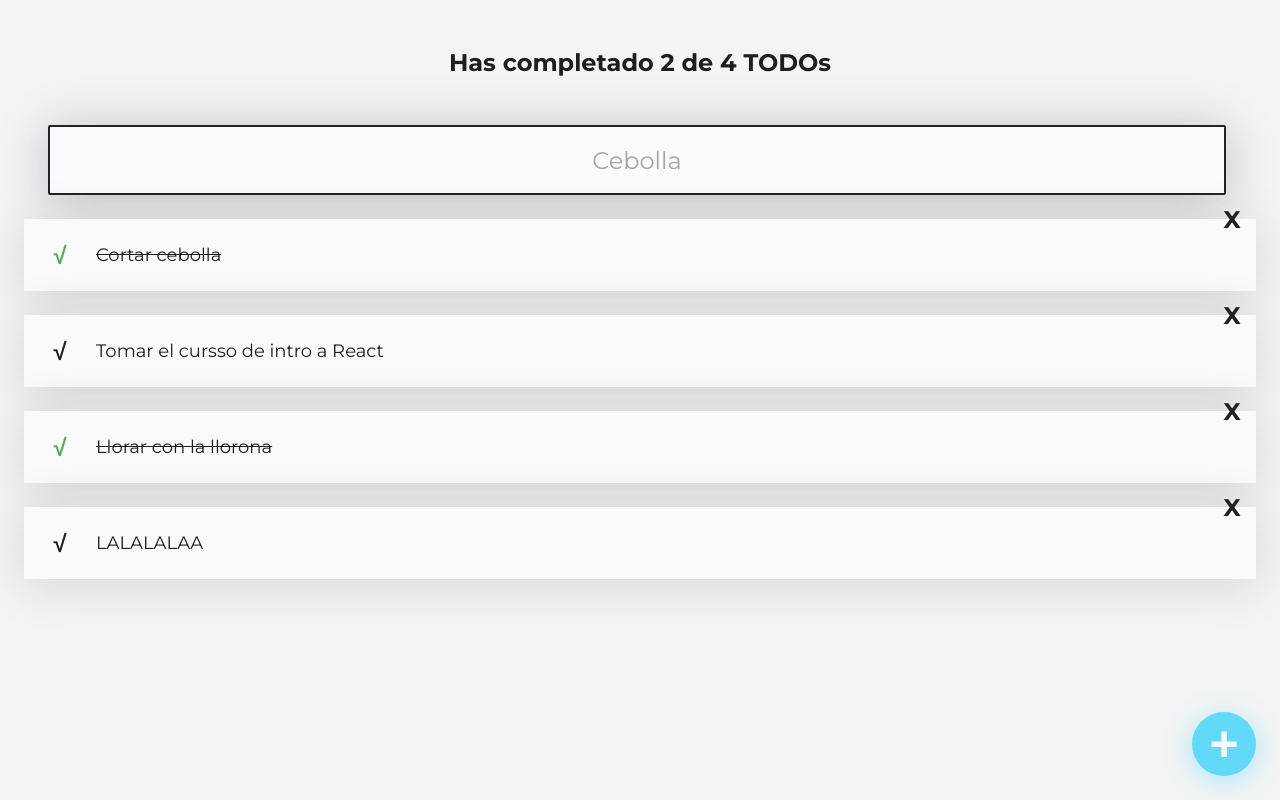
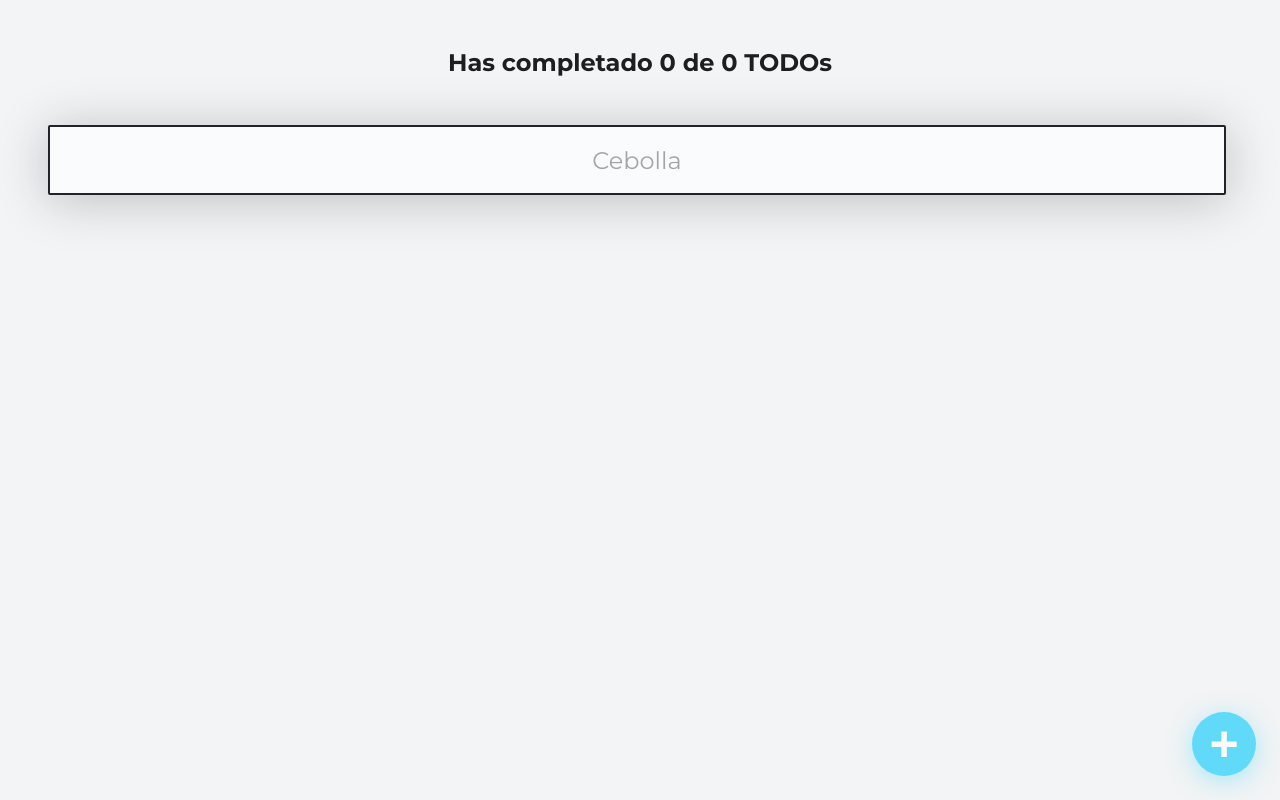
Before and after one commit to erickaltamirano07/introducion_react_js, a React (Create React App) app: page / in a window 1280 px wide. Built offline with nearby package versions, Linux system fonts and the light colour scheme.

Commit message:
clase 13
Local Storage

```diff
--- a/src/components/App.js
+++ b/src/components/App.js
@@ -2,15 +2,25 @@
 import { AppUI } from "./AppUI";
 //import "./App.css";
 
-const defaultTodos = [
+/*const defaultTodos = [
   { text: "Cortar cebolla", completed: true },
   { text: "Tomar el cursso de intro a React", completed: false },
   { text: "Llorar con la llorona", completed: true },
   { text: "LALALALAA", completed: false },
-];
+];*/
 
 function App() {
-  const [todos, setTodos] = React.useState(defaultTodos);
+  const localStorageTodos = localStorage.getItem("TODOS_V1");
+  let parseTodos;
+
+  if (!localStorageTodos) {
+    localStorage.setItem("TODOS_V1", JSON.stringify([]));
+    parseTodos = [];
+  } else {
+    parseTodos = JSON.parse(localStorageTodos);
+  }
+
+  const [todos, setTodos] = React.useState(parseTodos);
   const [searchValue, setSearchValue] = React.useState("");
 
   const completedTodos = todos.filter((todo) => !!todo.completed).length;
@@ -28,12 +38,19 @@
     });
   }
 
+  const saveTodos = (newTodos) => {
+    const stringifiedTodos = JSON.stringify(newTodos);
+    localStorage.setItem("TODOS_V1", stringifiedTodos);
+    setTodos(newTodos);
+  };
+
   const competeTodo = (text) => {
     const todoIndex = todos.findIndex((todo) => todo.text === text);
 
     const newTodos = [...todos];
     newTodos[todoIndex].completed = true;
-    setTodos(newTodos);
+
+    saveTodos(newTodos);
     /*todos[todoIndex] = {
       text: todos[todoIndex].text,
       completed: true,
@@ -44,7 +61,7 @@
 
     const newTodos = [...todos];
     newTodos.splice(todoIndex, 1);
-    setTodos(newTodos);
+    saveTodos(newTodos);
   };
 
   return (
```
